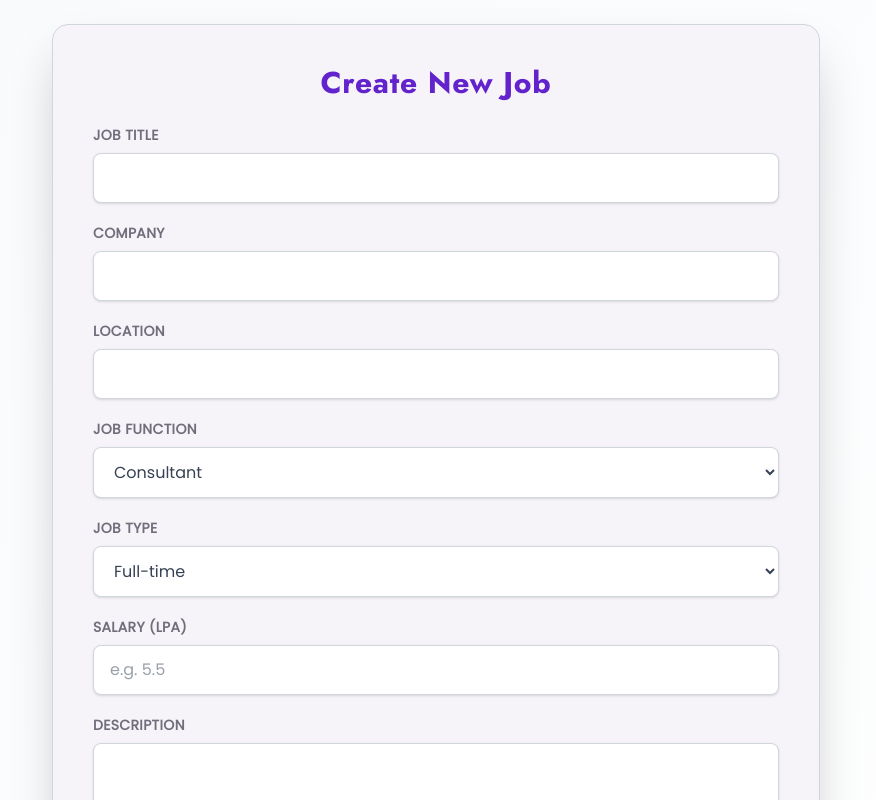
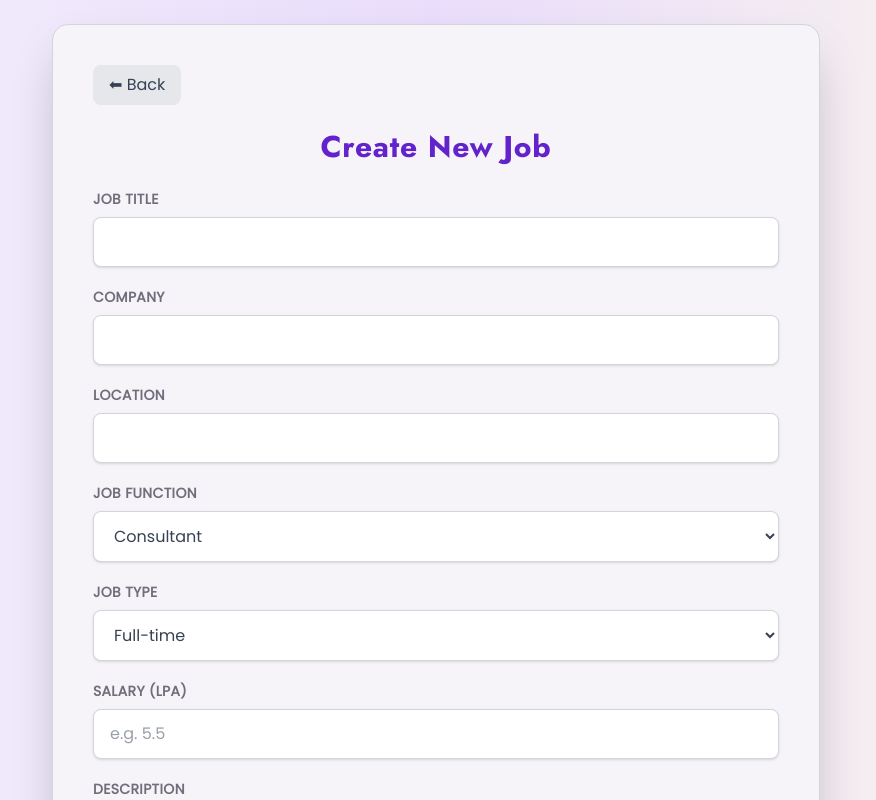
Before and after one commit to ritikasingh2110/dashboard, a React (Vite) app: page /create-job in a window 1280 px wide. Shown: the top 800 px of the page, without its empty margins (204-1080 px from the left). Built offline with nearby package versions, Linux system fonts and the light colour scheme.

Commit message:
updated UI

```diff
--- a/src/Pages/CreateJob.jsx
+++ b/src/Pages/CreateJob.jsx
@@ -1,5 +1,7 @@
 import { useState } from "react";
 import { saveJob } from "../firebase/helpers/firestoreHelpers";
+import { useNavigate } from "react-router-dom";
+
 
 export default function CreateJob() {
   const jobFunctions = [
@@ -30,6 +32,7 @@
   });
 
   const [loading, setLoading] = useState(false);
+  const navigate = useNavigate();
 
   const handleChange = (e) => {
     const { name, value } = e.target;
@@ -67,12 +70,20 @@
   };
 
   return (
-    <div className="min-h-screen flex justify-center items-center bg-gradient-to-br from-slate-50 to-white p-6 font-[Poppins]">
+    <div className="min-h-screen flex justify-center items-center bg-gradient-to-r from-[#F4EEFB] via-[#E9DDFB] to-[#FAF4EC] p-6 font-[Poppins]">
       <form
         onSubmit={handleSubmit}
         className="bg-[#F6F4F9] shadow-2xl rounded-2xl p-10 w-full max-w-3xl border border-gray-300"
       >
-        <h2 className="text-3xl font-bold text-[#6222CC] mb-6 text-center font-[Jost] tracking-wide">
+        {/* Back Button */}
+        <button
+          type="button"
+          onClick={() => navigate("/dashboard")}
+          className="mb-6 px-4 py-2 bg-gray-200 text-gray-700 rounded-lg hover:bg-gray-300 transition-all"
+        >
+          ⬅ Back
+        </button>
+        <h2 className="text-3xl font-bold text-[#6222CC] mb-6 text-center font-[jost] tracking-wide">
           Create New Job
         </h2>
 
```
